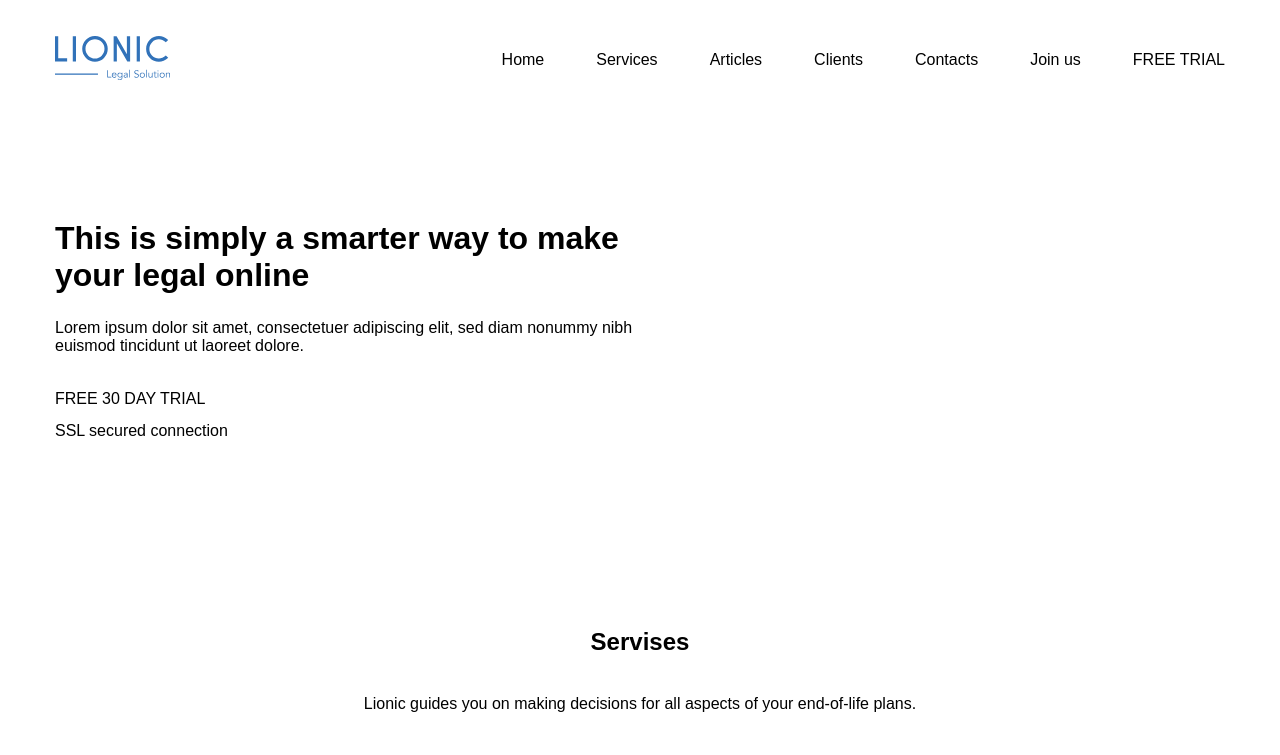
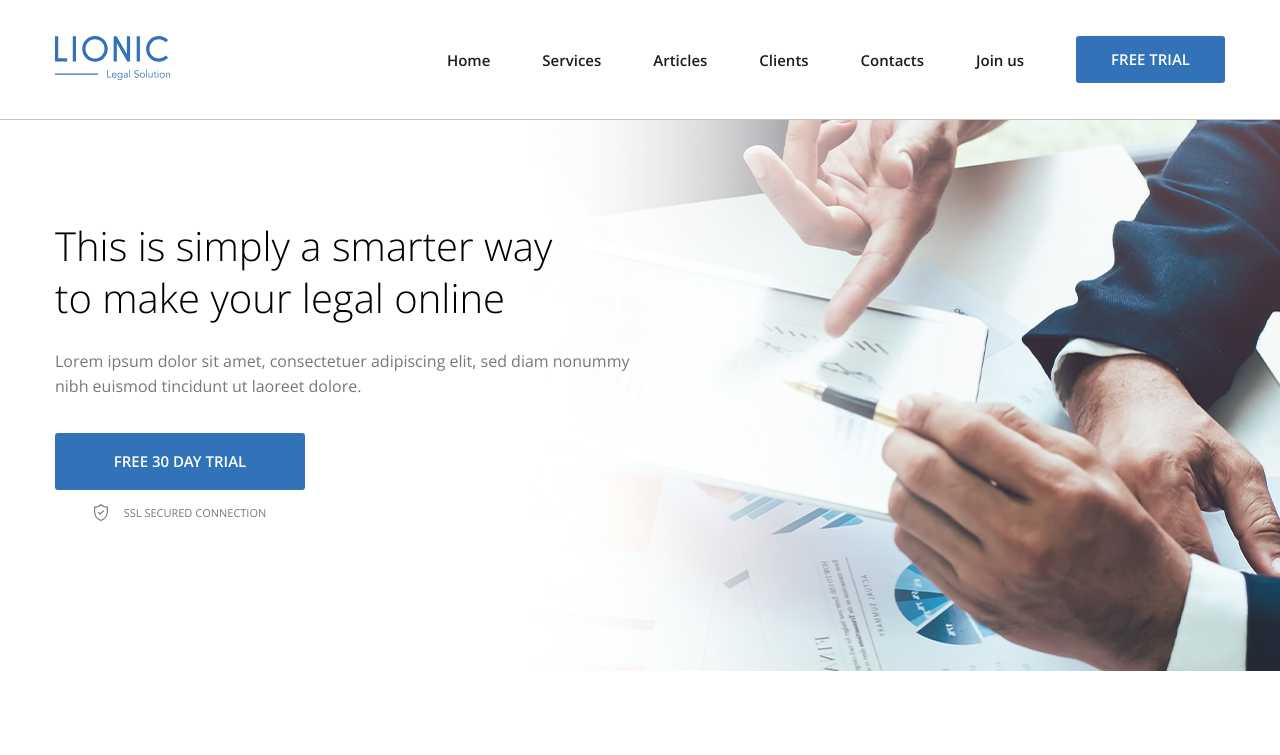
Before and after one commit to ramm04/lesson_8, a plain HTML site: page index.html in a window 1280 px wide. Shown: the top 755 px of the page. Drawn offline with Linux system fonts and the light colour scheme.

Commit message:
8.2 Стилизация. Header + hero + services

```diff
--- a/css/style.css
+++ b/css/style.css
@@ -20,9 +20,43 @@ img {
     max-width: 100%;
 }
 
+@font-face {
+    font-family: "OpenSans";
+    /* меняем url на local чтобы, если на устройстве уже есть эти шрифты, тогда использовались они */
+    src: local("OpenSans-Regular"),
+        url("../fonts/OpenSansRegular.woff2") format("woff2"),
+        url("../fonts/OpenSansRegular.woff") format("woff");
+    font-weight: 400;
+    font-style: normal;
+    font-display: swap;
+}
+
+@font-face {
+    font-family: "OpenSans";
+    /* меняем url на local чтобы, если на устройстве уже есть эти шрифты, тогда использовались они */
+    src: local("OpenSans-Ligth"),
+        url("../fonts/OpenSansLight.woff2") format("woff2"),
+        url("../fonts/OpenSansLight.woff") format("woff");
+    font-weight: 300;
+    font-style: normal;
+    font-display: swap;
+}
+
+@font-face {
+    font-family: "OpenSans";
+    /* меняем url на local чтобы, если на устройстве уже есть эти шрифты, тогда использовались они */
+    src: local("OpenSans-SemiBold"),
+        url("../fonts/OpenSansSemiBold.woff2") format("woff2"),
+        url("../fonts/OpenSansSemiBold.woff") format("woff");
+    font-weight: 600;
+    font-style: normal;
+    font-display: swap;
+}
+
 body {
     min-width: 1200px;
-    font-family: "font", sans-serif;
+    font-family: "OpenSans", sans-serif;
+    font-weight: 400;
 }
 
 /* glob */
@@ -57,11 +91,16 @@ body {
 .section-title {
     margin: 0;
     margin-bottom: 40px;
+    font-weight: 300;
+    font-size: 36px;
+    line-height: 130%;
+    color: #1C1C1C;
 }
 
 .section-descr {
     margin: 0;
     margin-bottom: 50px;
+    color: #787878;
 }
 
 .section-offset {
@@ -72,6 +111,14 @@ body {
 /* header */
 .header {
     padding: 36px 0;
+    border-bottom: 1px solid #c4c4c4;
+    background-color: #fff;
+}
+
+.header-link {
+    font-weight: 600;
+    color:#1C1C1C;
+    font-size: 15px;
 }
 
 .header-container {
@@ -90,9 +137,24 @@ body {
 margin-right: 52px;
 }
 
+.btn {
+    font-weight: 600;
+    font-size: 15px;
+    text-transform: uppercase;
+    padding: 15px 35px;
+    background-color: #3172B9;
+    color: #fff;
+    border-radius: 3px;
+}
+
 /* .hero */
 .hero {
-    padding: 100px 0;
+    padding-top: 100px;
+    padding-bottom: 150px;
+    background-image: url(../img/hero-bg.jpg);
+    background-size: cover;
+    background-repeat: no-repeat;
+    background-position: center;
 }
 
 .hero-content {
@@ -104,18 +166,50 @@ margin-right: 52px;
 .hero-title {
     margin: 0;
     margin-bottom: 25px;
+    font-weight: 300;
+    font-size: 40px;
+    line-height: 130%;
 }
 
 .hero-descr {
     margin: 0px;
     margin-bottom: 34px;
+    font-size: 16px;
+    line-height: 155%;
+    color:#787878;
+}
+
+.hero-wrapper {
+    display: flex;
+    flex-direction: column;
+    align-items: center;
 }
 
 .hero-btn {
     margin-bottom: 14px;
+    min-width: 250px;
+    padding-top: 20px;
+    padding-bottom: 20px;
+    margin-bottom: 14px;
+}
+
+.hero-secure {
+    font-size: 11px;
+    line-height: 155%;
+    color: #787878;
+    text-transform: uppercase;
+    background-image: url(../img/secure.svg);
+    background-position: left center;
+    background-size: 14px 17px;
+    background-repeat: no-repeat;
+    padding-left: 30px;
 }
 
 /* services */
+.services {
+    border-bottom: 1px solid #E4E4E4;
+}
+
 .services-title {
     text-align: center;
 }
@@ -127,9 +221,11 @@ margin-right: 52px;
 .services-item {
     flex-direction: column;
     align-items: center;
-    padding: 30px;
+    padding: 60px 30px;
     width: 270px;
-    outline: 1px solid coral;
+    border: 1px solid #E4E4E4;
+    border-radius: 5px;
+
 }
 
 .services-item:not(:nth-child(4n)) {
@@ -143,11 +239,19 @@ margin-right: 52px;
 .services-item-title {
     margin: 0;
     margin-bottom: 15px;
+    font-weight: 600;
+    font-size: 20px;
+    line-height: 130%;
+    color: #1C1C1C;
 }
 
 .services-item-descr {
     margin: 0;
     text-align: center;
+    font-weight: 400;
+    font-size: 14px;
+    line-height: 150%;
+    color: #787878;
 }
 
 /* Articles */
--- a/index.html
+++ b/index.html
@@ -10,40 +10,40 @@
     <link rel="stylesheet" href="css/style.css">
 </head>
 <body>
-    <header class="header">
+    <header class="header" id="home">
         <div class="container flex header-container">
             <a href="#" class="header-logo">
-                <img src="img/Logo.svg" class="header-logo" alt="Logo">
+                <img src="img/Logo.svg" alt="Logo">
             </a>
             <nav class="header-nav">
                 <ul class="list-reset header-list list-reset flex">
                     <li class="header-list-item">
-                        <a href="#hero" class="header-list-link">
+                        <a href="#hero" class="header-link">
                             Home
                         </a>
                     </li>
                     <li class="header-list-item">
-                        <a href="#services" class="header-list-link">
+                        <a href="#services" class="header-link">
                             Services
                         </a>
                     </li>
                     <li class="header-list-item">
-                        <a href="#articles" class="header-list-link">
+                        <a href="#articles" class="header-link">
                             Articles
                         </a>
                     </li>
                     <li class="header-list-item">
-                        <a href="#clients" class="header-list-link">
+                        <a href="#clients" class="header-link">
                             Clients
                         </a>
                     </li>
                     <li class="header-list-item">
-                        <a href="#contacts" class="header-list-link">
+                        <a href="#contacts" class="header-link">
                             Contacts
                         </a>
                     </li>
                     <li class="header-list-item">
-                        <a href="#join-us" class="header-list-link">
+                        <a href="#join-us" class="header-link">
                             Join us
                         </a>
                     </li>
@@ -65,8 +65,11 @@
                     <p class="hero-descr">
                         Lorem ipsum dolor sit amet, consectetuer adipiscing elit, sed diam nonummy nibh euismod tincidunt ut&nbsp;laoreet dolore.
                     </p>
-                    <button class="btn-reset hero-btn btn ">FREE 30&nbsp;DAY TRIAL</button>
-                    <span class="hero-secure">SSL secured connection </span>
+                    <div class="hero-wrapper">
+                        <button class="btn-reset hero-btn btn ">FREE 30&nbsp;DAY TRIAL</button>
+                        <span class="hero-secure">SSL secured connection </span>
+                    </div>
+
                 </div>
             </div>
         </section>
```
Also changed, not shown: fonts/OpenSansBold.woff (deleted), fonts/OpenSansBold.woff2 (deleted), fonts/OpenSansSemiBold.woff (added), fonts/OpenSansSemiBold.woff2 (added), img/hero-bg.jpg (added), img/secure.svg (added).
